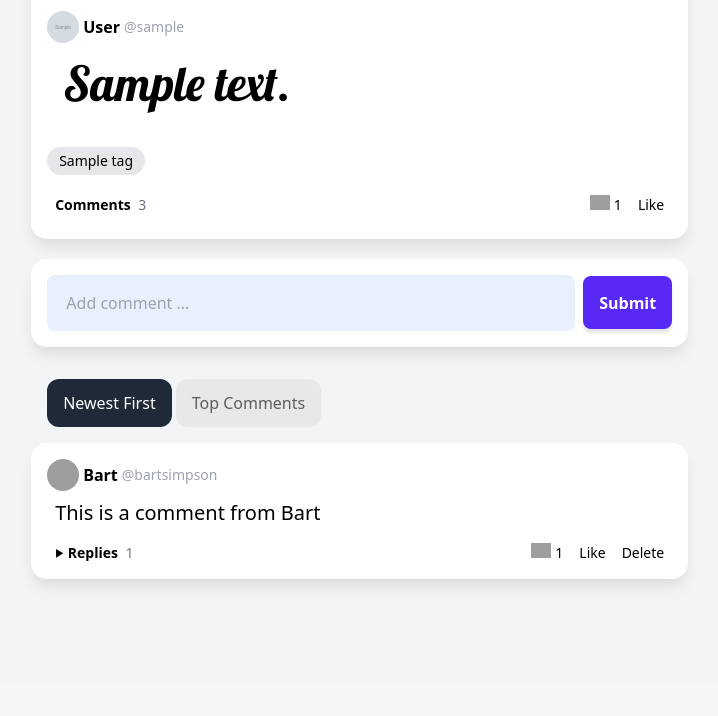
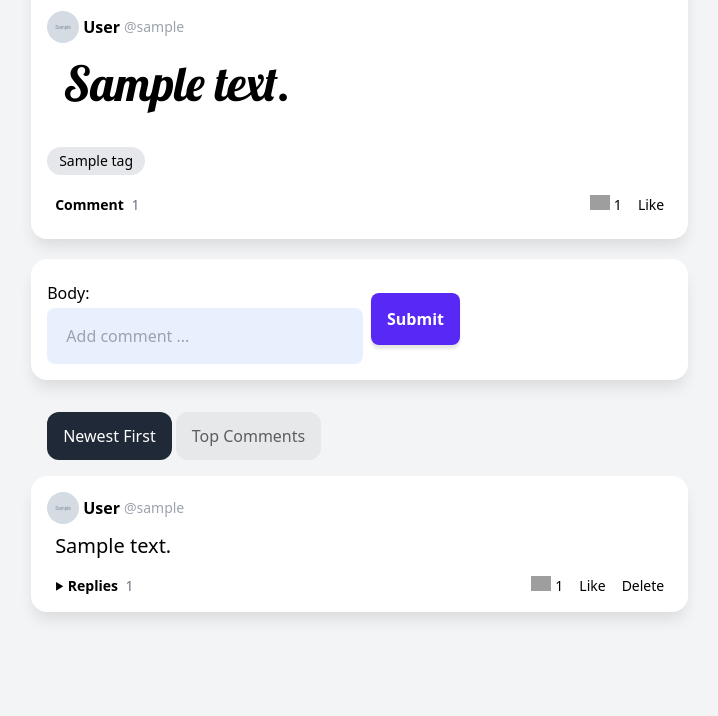
Before and after one commit to MahanMa78/webapp, a Django app: page /post/1/ in a window 1280 px wide. Shown: the part 1027-1743 px from the top of the page, without its empty margins (75-793 px from the left). Before the commit the page ends 1615 px from the top, so only its background shows below. Run offline with Django 5.2, Linux system fonts and the light colour scheme; tables that the repository leaves empty hold one stand-in row (values such as "Sample post"); grey boxes marked "Sample" are stand-in pictures; some libraries are stand-ins or nearby versions; grey boxes are pictures that could not be loaded.

Commit message:
create comment model and add to project

```diff
--- a/config/urls.py
+++ b/config/urls.py
@@ -36,6 +36,7 @@ urlpatterns = [
     path('profile/edit/' , profile_edit_view , name='profile-edit'),
     path('profile/delete/' , profile_delete_view , name='profile-delete'),
     path('profile/onboarding/' , profile_edit_view , name='profile-onboarding'),
+    path('commentsent/<pk>/' , comment_sent , name='comment-sent'),
 ]
 
 urlpatterns += static( settings.MEDIA_URL , document_root = settings.MEDIA_ROOT )
--- a/posts/admin.py
+++ b/posts/admin.py
@@ -3,3 +3,4 @@ from .models import *
 
 admin.site.register(Post)
 admin.site.register(Tag)
+admin.site.register(Comment)
--- a/posts/forms.py
+++ b/posts/forms.py
@@ -29,3 +29,15 @@ class PostEditForm(ModelForm):
             'body' : forms.Textarea(attrs={ 'rows':3 ,'class' : 'font1 text-4xl'}),
             'tags': forms.CheckboxSelectMultiple(),
         }
+
+
+class CommentCreateForm(ModelForm):
+    class Meta:
+        model = Comment
+        fields = ['body']
+        widgets ={
+            'body': forms.TextInput(attrs={'placeholder':"Add comment ..."})
+        }
+        label = {
+            'body': '',
+        }
--- a/posts/models.py
+++ b/posts/models.py
@@ -32,3 +32,20 @@ class Tag(models.Model):
 
     class Meta:
         ordering = ['order']
+
+
+class Comment(models.Model):
+    author = models.ForeignKey(User , on_delete=models.SET_NULL , null= True , related_name='comments')
+    parent_post = models.ForeignKey(Post , on_delete=models.CASCADE , related_name='comments')
+    body = models.CharField(max_length=150)
+    created = models.DateTimeField(auto_now_add=True)
+    id = models.CharField(max_length=100 , default=uuid.uuid4 , unique= True , primary_key=True , editable= False)
+
+    def __str__(self) :
+        try:
+            return f"{self.author.username} : {self.body[:30]}"
+        except:
+            return f"no author : {self.body[:30]}"
+
+    class Meta:
+        ordering = ['-created']
--- a/posts/views.py
+++ b/posts/views.py
@@ -109,4 +109,28 @@ def post_edit_view(request , pk):
 
 def post_page_view(request , pk):
     post = get_object_or_404(Post , id = pk)
-    return render(request , "posts/post_page.html" , {'post' : post})
+
+    commentform = CommentCreateForm()
+
+    context = {
+        'post' : post,
+        'commentform' : commentform,
+    }
+
+    return render(request , "posts/post_page.html" ,context)
+
+
+
+@login_required
+def comment_sent(request , pk):
+    post = get_object_or_404(Post , id = pk)
+
+    if request.method == 'POST':
+        form = CommentCreateForm(request.POST)
+        if form.is_valid():
+            comment = form.save(commit=False)
+            comment.author = request.user
+            comment.parent_post = post
+            comment.save()
+
+    return redirect('post' , post.id)
--- /dev/null
+++ b/templates/posts/comment.html
@@ -0,0 +1,71 @@
+{% load static %}
+
+<comment class="card p-4 !mb-4">
+    <div class="flex justify-between items-center">
+        {% if comment.author %}
+            <a class="flex items-center gap-1 mb-2" href="{% url "userprofile" comment.author.username %}">
+                <img class="w-8 h-8 object-cover rounded-full" src="{{ comment.author.profile.avatar}}">
+                <span class="font-bold hover:underline">{{ comment.author.profile.name }}</span>
+                <span class="text-sm font-normal text-gray-400">@{{ comment.author.username }}</span>
+            </a>
+        {% else %}
+            <div class="flex items-center gap-1 mb-4">
+                <img class="w-8 h-8 object-cover rounded-full" src="{% static 'images/avatar_default.svg' %}">
+                <span class="text-gray-500">no author</span>
+            </div>
+        {% endif %}
+    </div>
+    <p class="text-xl px-2">
+        {{ comment.body }}
+    </p>
+    <div x-data="{ repliesOpen: false }" class="flex items-center justify-between flex-wrap text-sm px-2">
+        <a @click="repliesOpen = !repliesOpen" class="font-bold hover:underline cursor-pointer">
+            <div class="inline-block" x-bind:class="repliesOpen && 'rotate-90 duration-300'">
+                <svg transform ="rotate(90)" width="9" height="9" viewBox="0 0 25 25">
+                    <path d="M24 22h-24l12-20z"/>
+                </svg>
+            </div>
+            Replies
+            <span class="font-light text-gray-500 ml-1">1</span>
+        </a>
+        <div class="flex items-center gap-4 [&>a:hover]:underline">
+            <div class="flex items-center gap-1">
+                <img class="w-5 -mt-1" src="https://img.icons8.com/small/24/000000/fire-heart.png">
+                1
+            </div>
+            <a href="">Like</a>
+            <a href="">Delete</a>
+        </div>
+
+        <div x-show="repliesOpen" x-cloak class="basis-full mt-3 pl-8 grid grid-cols-1">
+
+            <reply class="flex items-end justify-between py-4 border-t">
+                <div class="flex">
+                    <a href="">
+                        <img class="w-8 h-8 object-cover rounded-full mr-2" src="https://img.icons8.com/small/96/A9A9A9/happy.png">
+                    </a>
+                    <div class="w-fit">
+                        <a class="block" href="">
+                            <span class="font-bold hover:underline">Homer</span>
+                            <span class="text-sm text-gray-400">@homersimpson</span>
+                        </a>
+                        <div class="mr-3">This is a reply from Homer</div>
+                    </div>
+                </div>
+                <div class="flex items-center gap-4 [&>a:hover]:underline">
+                    <div class="flex items-center gap-1">
+                        <img class="w-5 -mt-1" src="https://img.icons8.com/small/24/000000/fire-heart.png">
+                        1
+                    </div>
+                    <a href="">Like</a>
+                    <a href="">Delete</a>
+                </div>
+            </reply>
+
+            <form method="POST" class="replyform flex justify-between" autocomplete="off">
+                <input type="text" name="reply" placeholder="Add reply ..." maxlength="150">
+                <button class="block" type="submit">Submit</button>
+            </form>
+        </div>
+    </div>
+</comment>
--- a/templates/posts/post.html
+++ b/templates/posts/post.html
@@ -28,8 +28,17 @@
         </div>
         <div class="flex items-center justify-between text-sm px-2">
             <a class="font-bold hover:underline" href="{% url "post" post.id %}">
-                Comments
-                <span class="font-light text-gray-500 ml-1">3</span>
+                {% if post.comments.count > 1 %}
+                    Comments
+                    <span class="font-light text-gray-500 ml-1">{{ post.comments.count }}</span>
+                {% elif post.comments.count == 1 %}
+                    Comment
+                    <span class="font-light text-gray-500 ml-1">{{ post.comments.count }}</span>
+                {% else %}
+                    {% if user.is_authenticated %}
+                    Add Comment
+                    {% endif %}
+                {% endif %}
             </a>
             <div class="flex items-center gap-4 [&>a:hover]:underline">
                 <div class="flex items-center gap-1">
--- a/templates/posts/post_page.html
+++ b/templates/posts/post_page.html
@@ -6,12 +6,14 @@
 {% include "posts/post.html" %}
 
 <div class="card !pb-0 -mt-3">
-    <form method="POST" class="flex items-center p-4" autocomplete="off">
-        <input type="text" name="comment" placeholder="Add comment ..." maxlength="150">
+    <form method="POST" action="{% url "comment-sent" post.id %}" class="flex items-center p-4" autocomplete="off">
+        {% csrf_token %}
+        {{ commentform }}
         <button @click="open = false" class="block ml-2" type="submit">Submit</button>
     </form>
 </div>
 
+{% if post.comments.count %}
     <div class="mb-20">
         <div id="tabs" class="ml-4 flex gap-1 mb-4">
             <a class="tab selected">Newest First</a>
@@ -20,69 +22,10 @@
 
         <div id="tab-contents">
 
-        <comment class="card p-4 !mb-4">
-            <div class="flex justify-between items-center">
-                <a class="flex items-center gap-1 mb-2" href="">
-                    <img class="w-8 h-8 object-cover rounded-full" src="https://img.icons8.com/small/96/A9A9A9/happy.png">
-                    <span class="font-bold hover:underline">Bart</span>
-                    <span class="text-sm font-normal text-gray-400">@bartsimpson</span>
-                </a>
-            </div>
-            <p class="text-xl px-2">
-                This is a comment from Bart
-            </p>
-            <div x-data="{ repliesOpen: false }" class="flex items-center justify-between flex-wrap text-sm px-2">
-                <a @click="repliesOpen = !repliesOpen" class="font-bold hover:underline cursor-pointer">
-                    <div class="inline-block" x-bind:class="repliesOpen && 'rotate-90 duration-300'">
-                        <svg transform ="rotate(90)" width="9" height="9" viewBox="0 0 25 25">
-                            <path d="M24 22h-24l12-20z"/>
-                        </svg>
-                    </div>
-                    Replies
-                    <span class="font-light text-gray-500 ml-1">1</span>
-                </a>
-                <div class="flex items-center gap-4 [&>a:hover]:underline">
-                    <div class="flex items-center gap-1">
-                        <img class="w-5 -mt-1" src="https://img.icons8.com/small/24/000000/fire-heart.png">
-                        1
-                    </div>
-                    <a href="">Like</a>
-                    <a href="">Delete</a>
-                </div>
-
-                <div x-show="repliesOpen" x-cloak class="basis-full mt-3 pl-8 grid grid-cols-1">
-
-                    <reply class="flex items-end justify-between py-4 border-t">
-                        <div class="flex">
-                            <a href="">
-                                <img class="w-8 h-8 object-cover rounded-full mr-2" src="https://img.icons8.com/small/96/A9A9A9/happy.png">
-                            </a>
-                            <div class="w-fit">
-                                <a class="block" href="">
-                                    <span class="font-bold hover:underline">Homer</span>
-                                    <span class="text-sm text-gray-400">@homersimpson</span>
-                                </a>
-                                <div class="mr-3">This is a reply from Homer</div>
+            {% for comment in post.comments.all %}
+                {% include "posts/comment.html" %}
+            {% endfor %}
         </div>
     </div>
-                        <div class="flex items-center gap-4 [&>a:hover]:underline">
-                            <div class="flex items-center gap-1">
-                                <img class="w-5 -mt-1" src="https://img.icons8.com/small/24/000000/fire-heart.png">
-                                1
-                            </div>
-                            <a href="">Like</a>
-                            <a href="">Delete</a>
-                        </div>
-                    </reply>
-
-                    <form method="POST" class="replyform flex justify-between" autocomplete="off">
-                        <input type="text" name="reply" placeholder="Add reply ..." maxlength="150">
-                        <button class="block" type="submit">Submit</button>
-                    </form>
-                </div>
-            </div>
-        </comment>
-
-    </div>
-</div>
+{% endif %}
 {% endblock content %}
```
Also changed, not shown: posts/migrations/0008_comment.py (added). Lines whose indentation alone changed are shown as unchanged.
